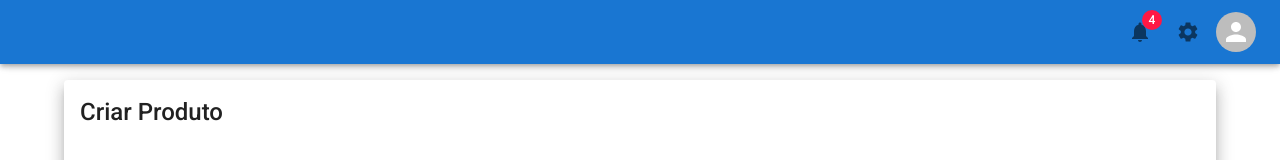
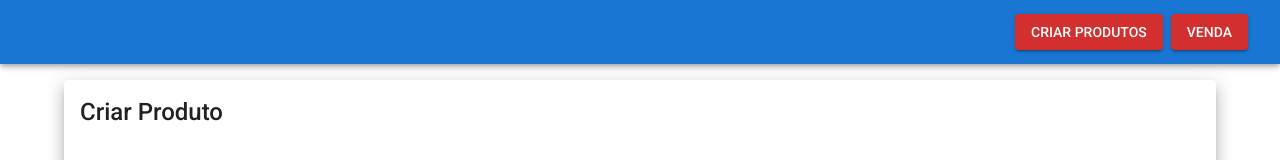
Before and after one commit to igordbauer/Customer-management-project, a Next.js app: page /product in a window 1280 px wide. Shown: the top 160 px of the page. Built offline with nearby package versions, Linux system fonts and the light colour scheme; no server answers; the database is empty.

Commit message:
changing-app-bar

```diff
--- a/src/components/Form.js
+++ b/src/components/Form.js
@@ -10,13 +10,16 @@ import {
 import useForm from "./shared/hooks/useForm";
 import CustomInput from "./shared/FormComponents/CustomInput";
 import { createProduct } from "../controller/product-controller";
+import useProduct from "../hooks/useProduct";
+
 const Form = (props) => {
+  const { loadProducts } = useProduct();
   const [formsState, inputHandler] = useForm(props.initialInputValues, false);
   const [open, setOpen] = useState(false);
   const handleOpen = () => setOpen(true);
   const handleClose = () => {
     setOpen(false);
-    // document.location.reload(true);
+    loadProducts();
   };
   const submitHandler = async (e) => {
     e.preventDefault();
--- a/src/components/Navbar/CustomAppbar.js
+++ b/src/components/Navbar/CustomAppbar.js
@@ -1,5 +1,13 @@
 import React from "react";
-import { AppBar, Box, Badge, Avatar, Toolbar, IconButton } from "@mui/material";
+import {
+  AppBar,
+  Box,
+  Badge,
+  Avatar,
+  Toolbar,
+  IconButton,
+  Button,
+} from "@mui/material";
 import MenuIcon from "@mui/icons-material/Menu";
 import SettingsIcon from "@mui/icons-material/Settings";
 import NotificationsIcon from "@mui/icons-material/Notifications";
@@ -23,18 +31,33 @@ const CustomAppbar = ({ handleOpen, desktop }) => {
         >
           {desktop && (
             <>
-              <IconButton LinkComponent={Link} href="/product">
+              {/* <IconButton LinkComponent={Link} href="/product">
                 <Badge color="error" badgeContent={4}>
                   <NotificationsIcon />
                 </Badge>
-              </IconButton>
-              <IconButton LinkComponent={Link} href="/">
+              </IconButton> */}
+              <Button
+                LinkComponent={Link}
+                href="/product"
+                variant="contained"
+                color="secondary"
+              >
+                Criar produtos
+              </Button>
+              <Button
+                LinkComponent={Link}
+                href="/"
+                variant="contained"
+                color="secondary"
+              >
+                Venda
+              </Button>
+              {/* <IconButton LinkComponent={Link} href="/">
                 <SettingsIcon />
-              </IconButton>
+              </IconButton> */}
             </>
           )}
         </Box>
-        <Avatar />
       </Toolbar>
     </AppBar>
   );
--- a/src/components/Product/index.js
+++ b/src/components/Product/index.js
@@ -19,8 +19,10 @@ import {
   updateProduct,
 } from "../../controller/product-controller";
 import LoadProductsButton from "../LoadProductsButton";
+import useProduct from "../../hooks/useProduct";
 
 const ProductList = ({ products, initialInputValues, inputs }) => {
+  const { loadProducts } = useProduct();
   const [openDelete, setOpenDelete] = useState(null);
   const [openUpdate, setOpenUpdate] = useState(null);
   const [id, setId] = useState(null);
@@ -36,7 +38,7 @@ const ProductList = ({ products, initialInputValues, inputs }) => {
   const handleDeleteUser = async () => {
     await deleteProduct(openDelete);
     handleCloseDelete();
-    // document.location.reload(true);
+    loadProducts();
   };
 
   const handleUpdateUser = async (obj) => {
@@ -45,7 +47,7 @@ const ProductList = ({ products, initialInputValues, inputs }) => {
     await updateProduct(id, newObj);
 
     handleCloseUpdate();
-    // document.location.reload(true);
+    loadProducts();
   };
   return (
     <>
```
